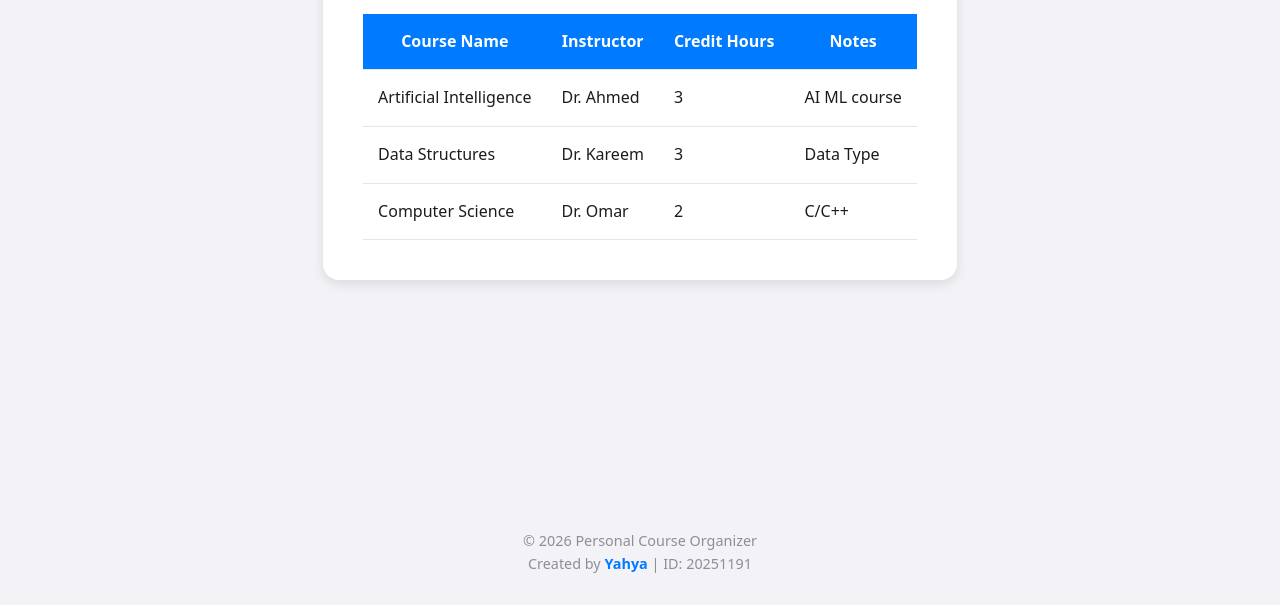
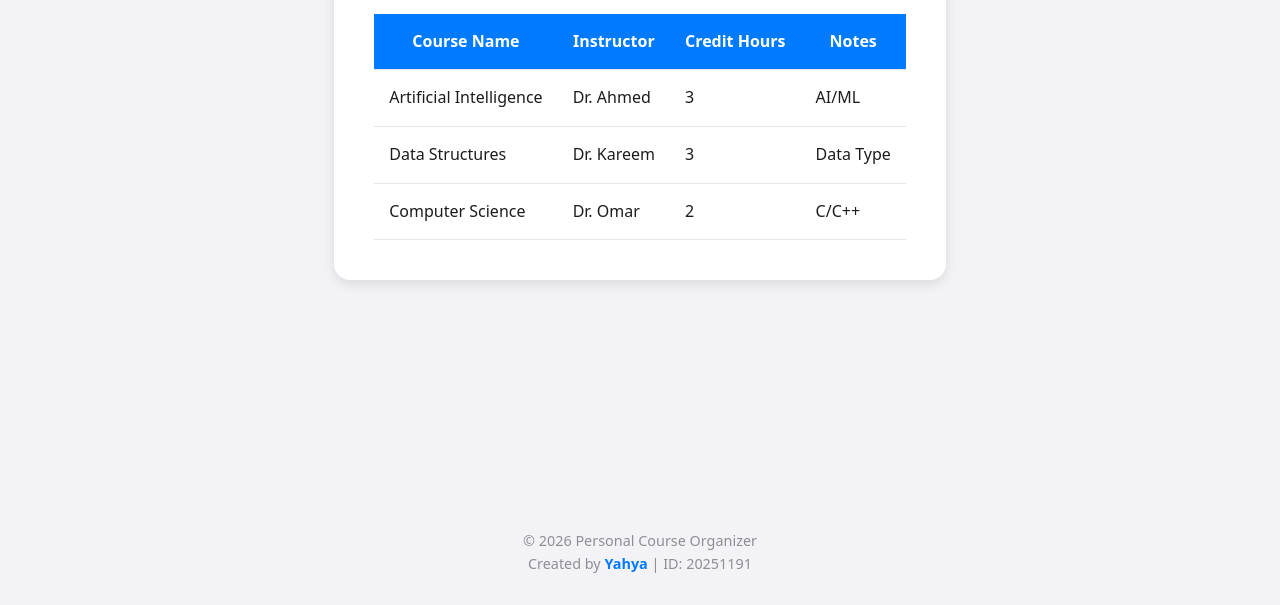
Before and after one commit to yahya-iosdev/course-organizer, a plain HTML site: page courses.html in a window 1280 px wide. Shown: the part 195-800 px from the top of the page. Drawn offline with Linux system fonts and the light colour scheme.

Commit message:
Update course description from 'AI ML course' to 'AI/ML'

```diff
--- a/courses.html
+++ b/courses.html
@@ -38,7 +38,7 @@
                         <td>Artificial Intelligence</td>
                         <td>Dr. Ahmed</td>
                         <td>3</td>
-                        <td>AI ML course</td>
+                        <td>AI/ML </td>
                     </tr>
                 </tbody>
                 <tbody>
```
